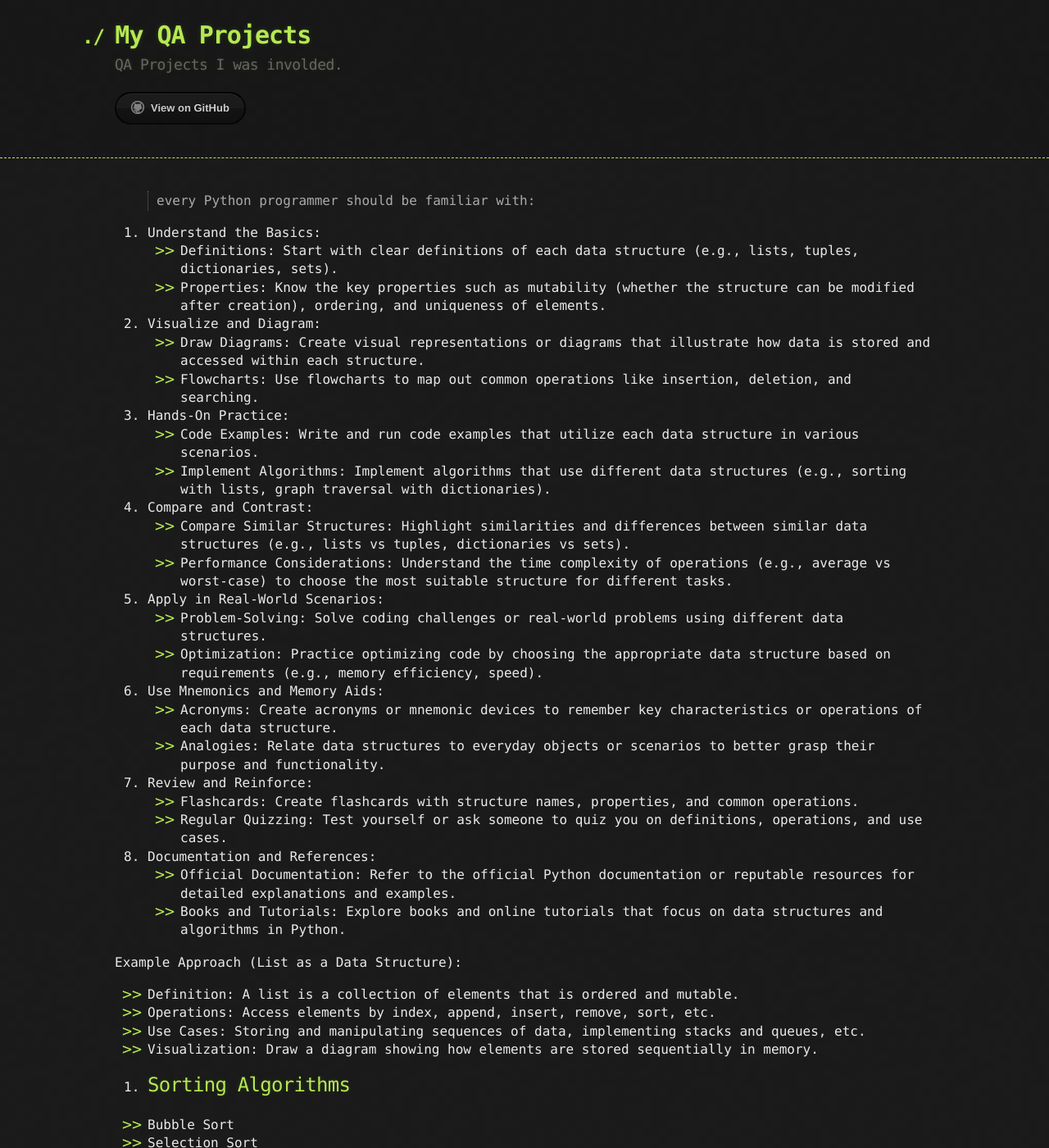
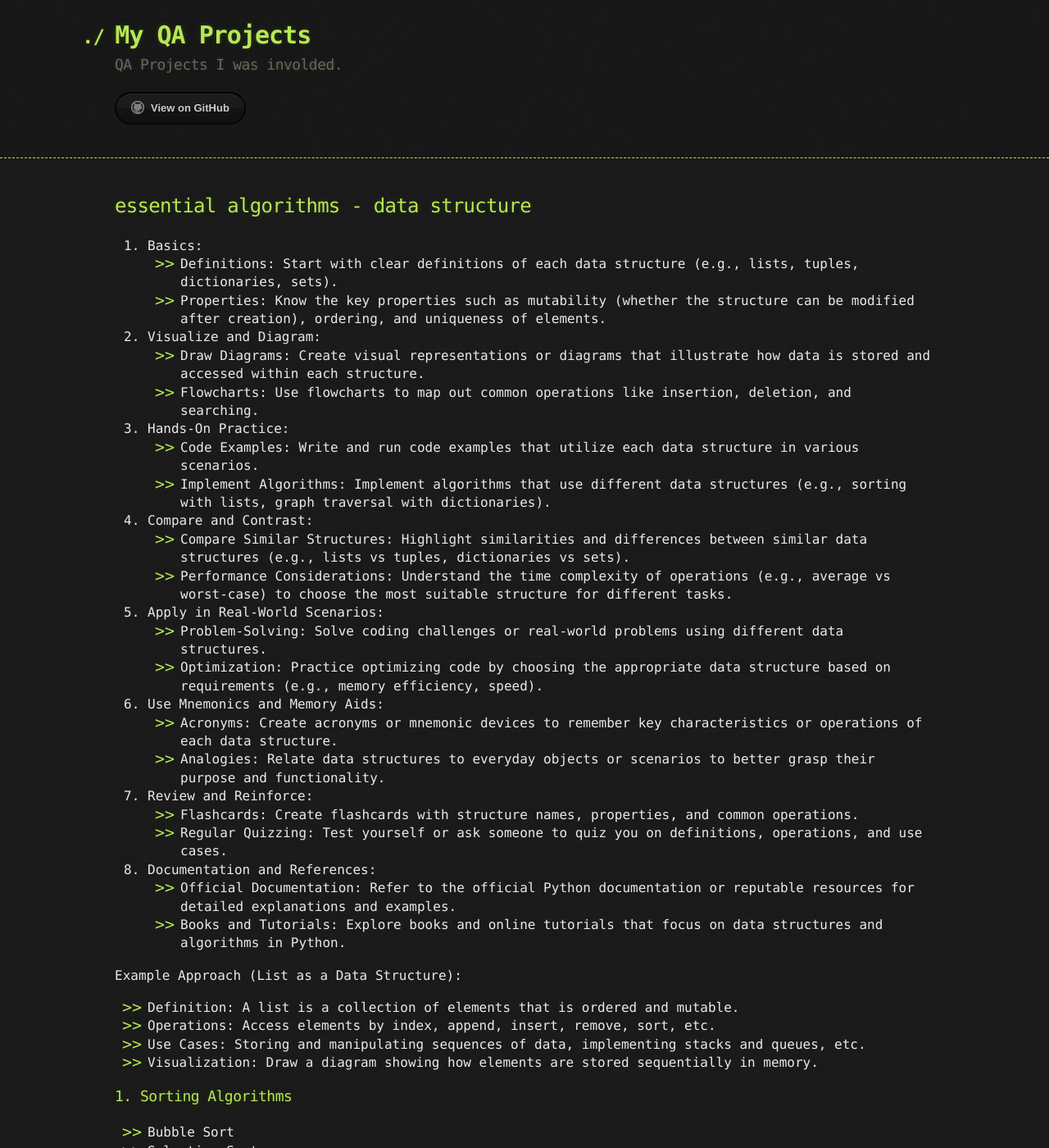
Before and after one commit to sciustechnologia/sciustechnologia.github.io, a Jekyll site: the page built from python/10_algos/1000.md, in a window 1280 px wide and 1400 px high. Shown: the whole window at 82% size. Built offline with Jekyll 4.4.1, drawn with Linux system fonts in a browser that asks for light colours.

Commit message:
Update 1000.md

```diff
--- a/python/10_algos/1000.md
+++ b/python/10_algos/1000.md
@@ -3,9 +3,9 @@ title: 10_essential algorithms - data structure
 layout: default
 ---
 
-> every Python programmer should be familiar with:
+## essential algorithms - data structure
 
-1. Understand the Basics:
+1. Basics:
 * Definitions: Start with clear definitions of each data structure (e.g., lists, tuples, dictionaries, sets).
 * Properties: Know the key properties such as mutability (whether the structure can be modified after creation), ordering, and uniqueness of elements.
 2. Visualize and Diagram:
@@ -38,7 +38,7 @@ Example Approach (List as a Data Structure):
 
 
 
-1. ## Sorting Algorithms
+### 1. Sorting Algorithms
 
 * Bubble Sort
 * Selection Sort
```
